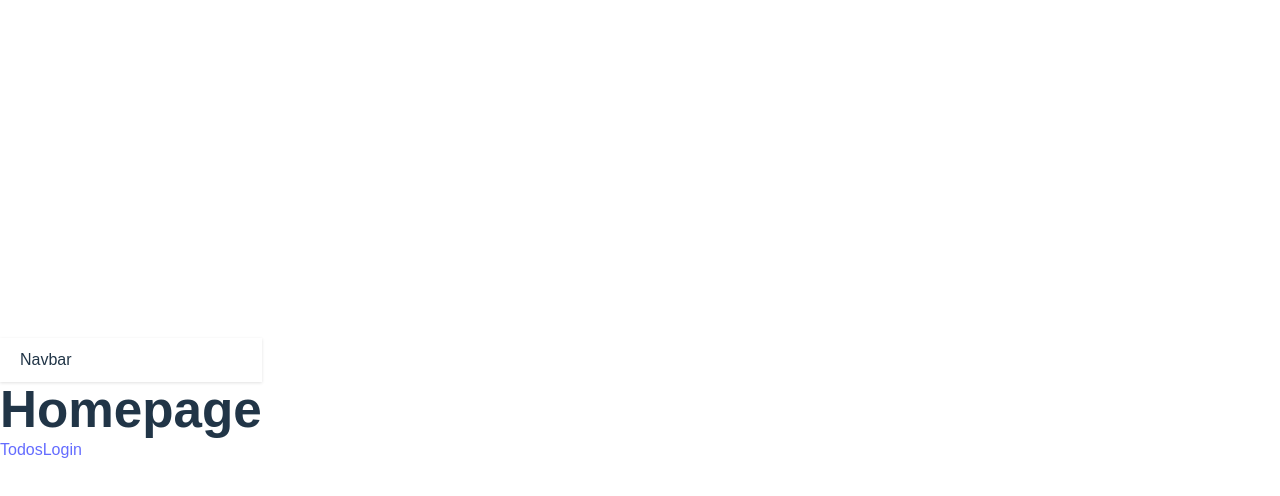
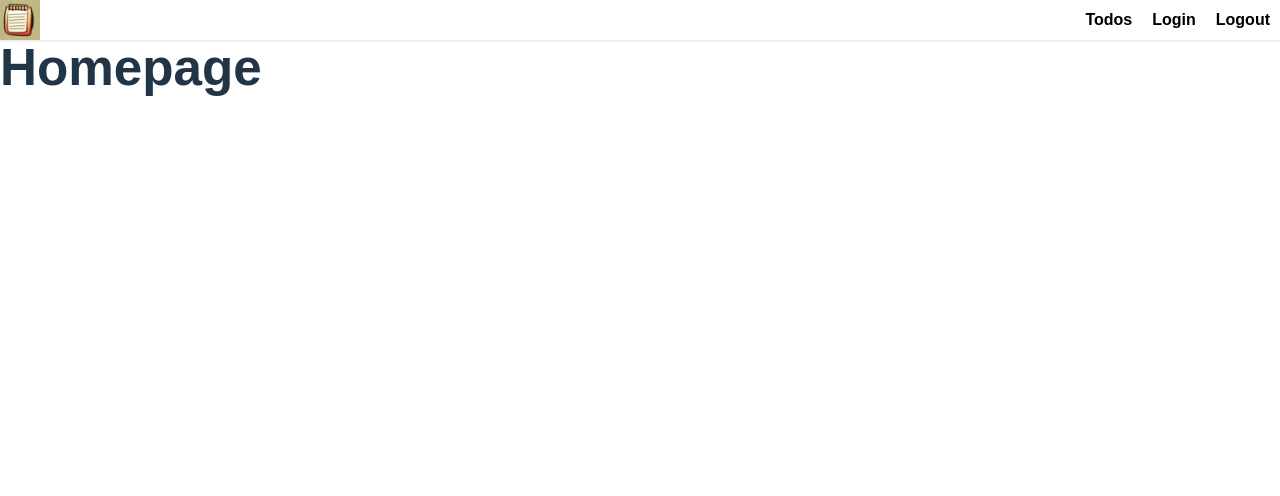
Before and after one commit to theborgh/todo, a React (Vite) app in the folder frontend/: page / in a window 1280 px wide. Shown: the top 496 px of the page. Built offline with nearby package versions, Linux system fonts and the light colour scheme.

Commit message:
fix navbar

```diff
--- a/frontend/src/App.tsx
+++ b/frontend/src/App.tsx
@@ -1,4 +1,3 @@
-import React from "react";
 import { BrowserRouter as Router, Route, Routes } from "react-router-dom";
 import Todos from "./pages/Todos/Todos";
 import Homepage from "./pages/Homepage/Homepage";
--- a/frontend/src/components/Navbar/Navbar.css
+++ b/frontend/src/components/Navbar/Navbar.css
@@ -1,7 +1,26 @@
 .navbar {
+  display: flex;
+  height: 40px;
+  width: 100vw;
   background-color: #fff;
   box-shadow: 0 1px 3px rgba(0, 0, 0, 0.12);
-  padding: 0.625rem 1.25rem;
   position: relative;
   z-index: 1;
 }
+
+.navbar__links {
+  display: flex;
+  align-items: center;
+  margin-left: auto;
+}
+
+.navbar__link {
+  text-decoration: none;
+  color: #000;
+  padding: 0 10px;
+  font-weight: bold;
+}
+
+.navbar__link:hover {
+  color: #888b8f;
+}
--- a/frontend/src/components/Navbar/Navbar.tsx
+++ b/frontend/src/components/Navbar/Navbar.tsx
@@ -1,6 +1,27 @@
 import React from "react";
+import { Link } from "react-router-dom";
+import logo from "../../assets/logo.png";
 import "./Navbar.css";
 
 export default function Navbar() {
-  return <div className="navbar">Navbar</div>;
+  return (
+    <div className="navbar">
+      <div className="navbar__logo">
+        <Link to={"/"}>
+          <img src={logo} alt="Logo" height="40px" />
+        </Link>
+      </div>
+      <div className="navbar__links">
+        <Link to={"/todos"} className="navbar__link">
+          Todos
+        </Link>
+        <Link to={"/login"} className="navbar__link">
+          Login
+        </Link>
+        <Link to={"/logout"} className="navbar__link">
+          Logout
+        </Link>
+      </div>
+    </div>
+  );
 }
--- a/frontend/src/index.css
+++ b/frontend/src/index.css
@@ -26,7 +26,6 @@ a:hover {
 body {
   margin: 0;
   display: flex;
-  place-items: center;
   min-width: 320px;
   min-height: 100vh;
 }
--- a/frontend/src/pages/Homepage/Homepage.tsx
+++ b/frontend/src/pages/Homepage/Homepage.tsx
@@ -1,4 +1,3 @@
-import { Link } from "react-router-dom";
 import Navbar from "../../components/Navbar/Navbar";
 
 export default function Homepage() {
@@ -6,9 +5,6 @@ export default function Homepage() {
     <div>
       <Navbar />
       <h1>Homepage</h1>
-
-      <Link to={"/todos"}>Todos</Link>
-      <Link to={"/login"}>Login</Link>
     </div>
   );
 }
--- a/frontend/src/pages/Todos/Todos.css
+++ b/frontend/src/pages/Todos/Todos.css
@@ -3,6 +3,14 @@
   margin: 0;
   padding: 0;
   font-family: sans-serif;
+}
+
+.title {
+  font-size: 24px;
+  font-weight: bold;
+  margin-bottom: 20px;
+  text-align: center;
+  margin-top: 1rem;
 }
 
 .Todos {
@@ -14,10 +22,12 @@
 }
 
 .container {
+  min-width: 600px;
   max-width: 800px;
   display: flex;
   flex-direction: column;
   justify-content: center;
+  align-self: center;
 }
 
 .form__input {
--- a/frontend/src/pages/Todos/Todos.tsx
+++ b/frontend/src/pages/Todos/Todos.tsx
@@ -1,7 +1,7 @@
 import { useState } from "react";
 import { Todo } from "../../components/Todo/Todo";
+import Navbar from "../../components/Navbar/Navbar";
 import "./Todos.css";
-import Navbar from "../../components/Navbar/Navbar";
 
 type TodoItem = {
   id: number;
@@ -47,8 +47,8 @@ const Todos = () => {
   return (
     <div className="Todos">
       <Navbar />
+      <h1 className="title">Todo List</h1>
       <div className="container">
-        <h1>Todo List</h1>
         <ul className="todo-list">
           {todos.map((todo) => (
             <Todo
```
